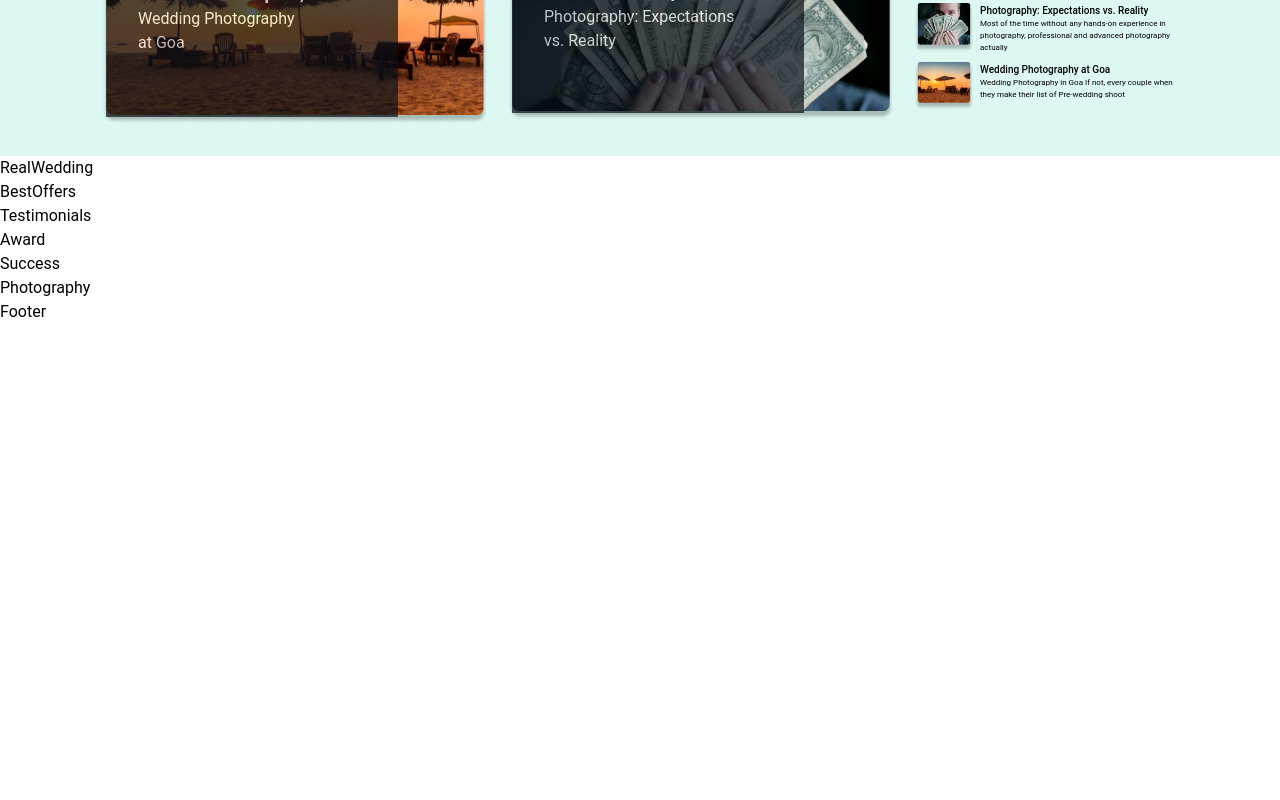
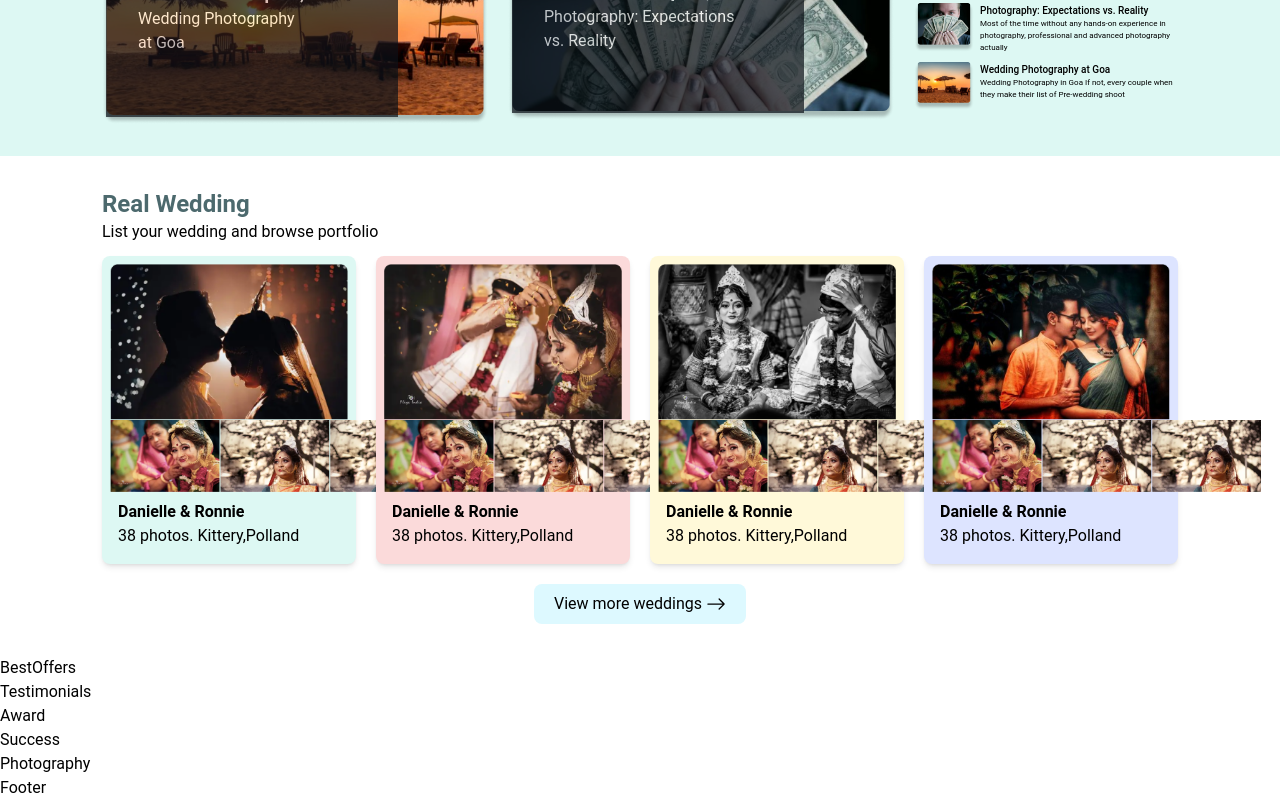
Before and after one commit to EmtiazHossainE2/FliqaIndia, a Next.js app: page / in a window 1280 px wide. Shown: the part 2260-3060 px from the top of the page. Before the commit the page ends 2584 px from the top, so only its background shows below. Built offline with nearby package versions, Linux system fonts and the light colour scheme.

Commit message:
real wedding section done

```diff
--- a/src/components/Homepage/RealWedding.jsx
+++ b/src/components/Homepage/RealWedding.jsx
@@ -1,8 +1,69 @@
+import { realWedding } from "@/constant/data";
+import Image from "next/image";
+import { BsArrowRight } from "react-icons/bs";
 
 const RealWedding = () => {
   return (
-    <div>RealWedding</div>
-  )
-}
+    <div className="customContainer py-8">
+      <h2 className="text-[#4C696D] font-bold text-2xl">Real Wedding</h2>
+      <p className="pb-3">List your wedding and browse portfolio</p>
+      <div className="grid grid-cols-1 md:grid-cols-2 lg:grid-cols-4 gap-5">
+        {realWedding.map((el, index) => (
+          <div
+            key={index}
+            className={`p-2 rounded-lg shadow-md ${
+              index === 0
+                ? "bg-[#DDF8F3]"
+                : index === 1
+                ? "bg-[#FBDADA]"
+                : index === 2
+                ? "bg-[#FFF9D9]"
+                : "bg-[#DDE4FF]"
+            }`}
+          >
+            <div>
+              <Image
+                src={`/images/real-wedding/${el.img1}`}
+                alt="wedding"
+                width={330}
+                height={215}
+              />
+            </div>
+            <div className="flex">
+              <Image
+                src={`/images/real-wedding/${el.img2}`}
+                alt="wedding"
+                width={330}
+                height={215}
+              />
+              <Image
+                src={`/images/real-wedding/${el.img3}`}
+                alt="wedding"
+                width={330}
+                height={215}
+              />
+              <Image
+                src={`/images/real-wedding/${el.img4}`}
+                alt="wedding"
+                width={330}
+                height={215}
+              />
+            </div>
+            <div className="p-2">
+              <h2 className="font-bold">{el.title}</h2>
+              <p>{el.location}</p>
+            </div>
+          </div>
+        ))}
+      </div>
+      <div className="text-center flex justify-center items-center mt-5">
+        <button className="px-5 py-2 rounded-lg bg-[#DDF9FF] flex justify-center items-center gap-1 ">
+          View more weddings
+          <BsArrowRight size={20} />
+        </button>
+      </div>
+    </div>
+  );
+};
 
-export default RealWedding
+export default RealWedding;
--- a/src/constant/data.js
+++ b/src/constant/data.js
@@ -114,3 +114,38 @@ export const trending = [
     des: "Wedding Photography in Goa If not, every couple when they make their list of Pre-wedding shoot",
   },
 ];
+
+export const realWedding = [
+  {
+    img1: "main1.png",
+    img2: "sub1.png",
+    img3: "sub2.png",
+    img4: "sub3.png",
+    title: "Danielle & Ronnie",
+    location: "38 photos. Kittery,Polland",
+  },
+  {
+    img1: "main2.png",
+    img2: "sub1.png",
+    img3: "sub2.png",
+    img4: "sub3.png",
+    title: "Danielle & Ronnie",
+    location: "38 photos. Kittery,Polland",
+  },
+  {
+    img1: "main3.png",
+    img2: "sub1.png",
+    img3: "sub2.png",
+    img4: "sub3.png",
+    title: "Danielle & Ronnie",
+    location: "38 photos. Kittery,Polland",
+  },
+  {
+    img1: "main4.png",
+    img2: "sub1.png",
+    img3: "sub2.png",
+    img4: "sub3.png",
+    title: "Danielle & Ronnie",
+    location: "38 photos. Kittery,Polland",
+  },
+];
```
